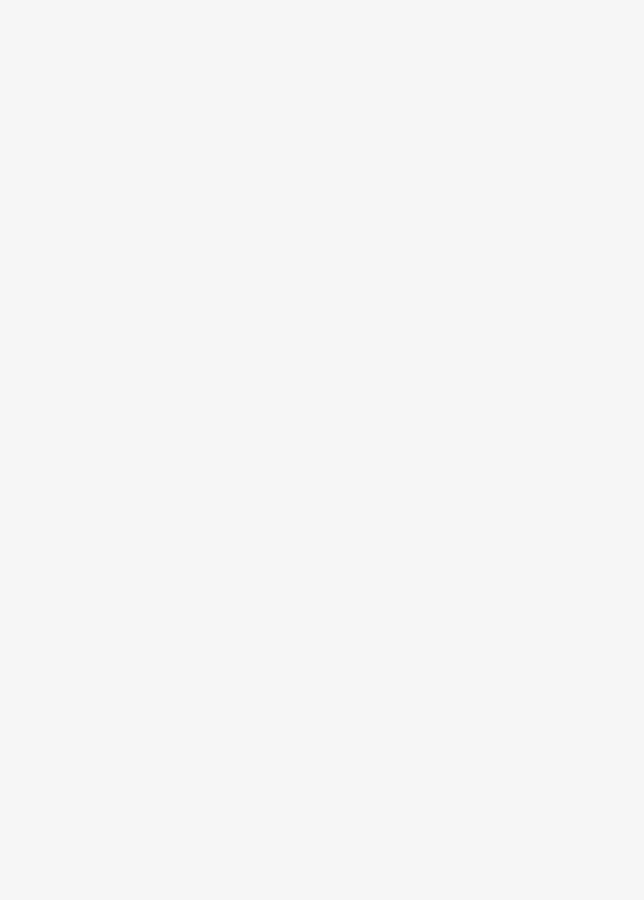
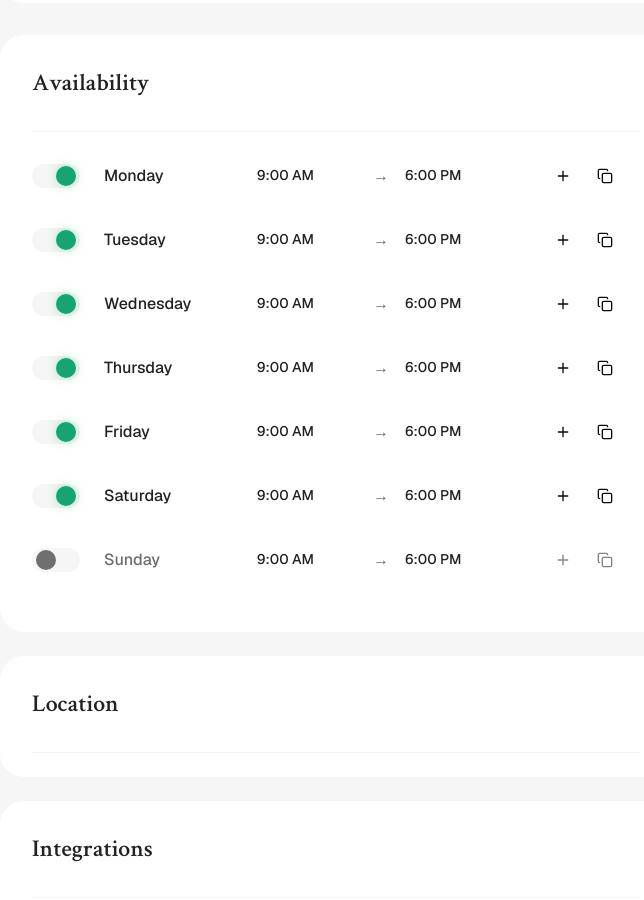
Before and after one commit to tanush-yadav/next-mavy, a Next.js app: page /settings in a window 1280 px wide. Before the commit this address had no page. Shown: the part 840-1740 px from the top of the page, without its empty margins (304-948 px from the left). Before the commit the page ends 800 px from the top, so only its background shows below. Built offline with nearby package versions, Linux system fonts and the light colour scheme; a web font is replaced by a local one.

Commit message:
chore: got it here.

```diff
--- /dev/null
+++ b/app/settings/availability/availability-schedule.tsx
@@ -0,0 +1,232 @@
+'use client'
+
+import { Button } from '@/components/ui/button'
+import {
+  Select,
+  SelectContent,
+  SelectItem,
+  SelectTrigger,
+  SelectValue,
+} from '@/components/ui/select'
+import { Switch } from '@/components/ui/switch'
+import { Copy, Plus } from 'lucide-react'
+import { useState } from 'react'
+
+interface TimeSlot {
+  startTime: string
+  endTime: string
+}
+
+interface DaySchedule {
+  day: string
+  enabled: boolean
+  timeSlots: TimeSlot[]
+}
+
+const INITIAL_SCHEDULE: DaySchedule[] = [
+  {
+    day: 'Monday',
+    enabled: true,
+    timeSlots: [{ startTime: '9:00 AM', endTime: '6:00 PM' }],
+  },
+  {
+    day: 'Tuesday',
+    enabled: true,
+    timeSlots: [{ startTime: '9:00 AM', endTime: '6:00 PM' }],
+  },
+  {
+    day: 'Wednesday',
+    enabled: true,
+    timeSlots: [{ startTime: '9:00 AM', endTime: '6:00 PM' }],
+  },
+  {
+    day: 'Thursday',
+    enabled: true,
+    timeSlots: [{ startTime: '9:00 AM', endTime: '6:00 PM' }],
+  },
+  {
+    day: 'Friday',
+    enabled: true,
+    timeSlots: [{ startTime: '9:00 AM', endTime: '6:00 PM' }],
+  },
+  {
+    day: 'Saturday',
+    enabled: true,
+    timeSlots: [{ startTime: '9:00 AM', endTime: '6:00 PM' }],
+  },
+  {
+    day: 'Sunday',
+    enabled: false,
+    timeSlots: [{ startTime: '9:00 AM', endTime: '6:00 PM' }],
+  },
+]
+
+const TIME_OPTIONS = [
+  '8:00 AM',
+  '9:00 AM',
+  '10:00 AM',
+  '11:00 AM',
+  '12:00 PM',
+  '1:00 PM',
+  '2:00 PM',
+  '3:00 PM',
+  '4:00 PM',
+  '5:00 PM',
+  '6:00 PM',
+]
+
+export function AvailabilitySchedule() {
+  const [schedule, setSchedule] = useState<DaySchedule[]>(INITIAL_SCHEDULE)
+
+  const handleToggleDay = (index: number) => {
+    setSchedule((prev) =>
+      prev.map((day, i) =>
+        i === index ? { ...day, enabled: !day.enabled } : day
+      )
+    )
+  }
+
+  const handleTimeChange = (
+    dayIndex: number,
+    slotIndex: number,
+    type: 'startTime' | 'endTime',
+    value: string
+  ) => {
+    setSchedule((prev) =>
+      prev.map((day, i) =>
+        i === dayIndex
+          ? {
+              ...day,
+              timeSlots: day.timeSlots.map((slot, j) =>
+                j === slotIndex ? { ...slot, [type]: value } : slot
+              ),
+            }
+          : day
+      )
+    )
+  }
+
+  const addTimeSlot = (dayIndex: number) => {
+    setSchedule((prev) =>
+      prev.map((day, i) =>
+        i === dayIndex
+          ? {
+              ...day,
+              timeSlots: [
+                ...day.timeSlots,
+                { startTime: '9:00 AM', endTime: '6:00 PM' },
+              ],
+            }
+          : day
+      )
+    )
+  }
+
+  const copyTimeSlots = (fromDayIndex: number, toDayIndex: number) => {
+    setSchedule((prev) =>
+      prev.map((day, i) =>
+        i === toDayIndex
+          ? {
+              ...day,
+              timeSlots: [...prev[fromDayIndex].timeSlots],
+            }
+          : day
+      )
+    )
+  }
+
+  return (
+    <div className="flex gap-[72px]">
+      <div className="w-[153px] pt-1">
+        {schedule.map((day, dayIndex) => (
+          <div key={day.day} className="mb-8 flex items-center gap-6">
+            <div className="h-6 p-0.5 bg-muted rounded-[44px] flex items-center">
+              <Switch
+                checked={day.enabled}
+                onCheckedChange={() => handleToggleDay(dayIndex)}
+              />
+            </div>
+            <span
+              className={`w-[85px] text-base font-medium leading-loose ${
+                day.enabled ? 'text-foreground/90' : 'text-foreground/60'
+              }`}
+            >
+              {day.day}
+            </span>
+          </div>
+        ))}
+      </div>
+
+      <div className="flex-1">
+        {schedule.map((day, dayIndex) => (
+          <div key={day.day} className="mb-6">
+            {day.timeSlots.map((slot, slotIndex) => (
+              <div key={slotIndex} className="flex items-center gap-4 mb-4">
+                <Select
+                  value={slot.startTime}
+                  onValueChange={(value) =>
+                    handleTimeChange(dayIndex, slotIndex, 'startTime', value)
+                  }
+                  disabled={!day.enabled}
+                >
+                  <SelectTrigger className="w-[100px] h-10 border-black/10">
+                    <SelectValue />
+                  </SelectTrigger>
+                  <SelectContent>
+                    {TIME_OPTIONS.map((time) => (
+                      <SelectItem key={time} value={time}>
+                        {time}
+                      </SelectItem>
+                    ))}
+                  </SelectContent>
+                </Select>
+
+                <span className="text-foreground/60">→</span>
+
+                <Select
+                  value={slot.endTime}
+                  onValueChange={(value) =>
+                    handleTimeChange(dayIndex, slotIndex, 'endTime', value)
+                  }
+                  disabled={!day.enabled}
+                >
+                  <SelectTrigger className="w-[100px] h-10 border-black/10">
+                    <SelectValue />
+                  </SelectTrigger>
+                  <SelectContent>
+                    {TIME_OPTIONS.map((time) => (
+                      <SelectItem key={time} value={time}>
+                        {time}
+                      </SelectItem>
+                    ))}
+                  </SelectContent>
+                </Select>
+
+                <div className="flex items-center gap-6 ml-8">
+                  <Button
+                    variant="ghost"
+                    size="icon"
+                    className="w-5 h-5"
+                    onClick={() => addTimeSlot(dayIndex)}
+                    disabled={!day.enabled}
+                  >
+                    <Plus className="h-4 w-4" />
+                  </Button>
+                  <Button
+                    variant="ghost"
+                    size="icon"
+                    className="w-4 h-4"
+                    onClick={() => copyTimeSlots(dayIndex, (dayIndex + 1) % 7)}
+                    disabled={!day.enabled}
+                  >
+                    <Copy className="h-4 w-4" />
+                  </Button>
+                </div>
+              </div>
+            ))}
+          </div>
+        ))}
+      </div>
+    </div>
+  )
+}
--- a/app/settings/availability/page.tsx
+++ b/app/settings/availability/page.tsx
@@ -1,8 +1,22 @@
-export default function AvailabilityPage() {
+import { AvailabilitySchedule } from './availability-schedule'
+
+const AvailabilityPage = () => {
   return (
-    <div>
-      <h1 className="text-2xl font-medium text-[#101010]">Availability</h1>
-      {/* Add availability content */}
+    <div className="w-full min-h-full bg-background px-6">
+      <div className="max-w-2xl mx-auto">
+        {/* Main Card */}
+        <div className="h-full px-8 py-6 bg-card rounded-3xl flex flex-col gap-6">
+          {/* Header */}
+          <div className="text-foreground/90 text-2xl font-semibold font-crimson leading-loose">
+            Availability
+          </div>
+          {/* Divider */}
+          <div className="h-px bg-muted" />
+          <AvailabilitySchedule />
+        </div>
+      </div>
     </div>
   )
 }
+
+export default AvailabilityPage
--- a/app/settings/integrations/page.tsx
+++ b/app/settings/integrations/page.tsx
@@ -1,8 +1,17 @@
 export default function IntegrationsPage() {
   return (
-    <div>
-      <h1 className="text-2xl font-medium text-[#101010]">Integrations</h1>
-      {/* Add integrations content */}
+    <div className="w-full min-h-full bg-background px-6">
+      <div className="max-w-2xl mx-auto">
+        {/* Main Card */}
+        <div className="h-full px-8 py-6 bg-card rounded-3xl flex flex-col gap-6">
+          {/* Header */}
+          <div className="text-foreground/90 text-2xl font-semibold font-crimson leading-loose">
+            Integrations
+          </div>
+          {/* Divider */}
+          <div className="h-px bg-muted" />
+        </div>
+      </div>
     </div>
   )
 }
--- a/app/settings/layout.tsx
+++ b/app/settings/layout.tsx
@@ -8,10 +8,10 @@ export default function SettingsLayout({
   children: React.ReactNode
 }) {
   return (
-    <div className="min-h-screen bg-background">
+    <div className="max-h-full bg-background">
       <Sidebar />
-      <div className="min-h-screen bg-[#f6f6f6]">
-        <div className="max-w-[1280px] mx-auto p-8">{children}</div>
+      <div className="max-h-full bg-[#f6f6f6]">
+        <div className="max-w-screen mx-auto p-6">{children}</div>
       </div>
     </div>
   )
--- a/app/settings/locations/page.tsx
+++ b/app/settings/locations/page.tsx
@@ -1,8 +1,17 @@
 export default function LocationsPage() {
   return (
-    <div>
-      <h1 className="text-2xl font-medium text-[#101010]">Locations</h1>
-      {/* Add locations content */}
+    <div className="w-full min-h-full bg-background px-6">
+      <div className="max-w-2xl mx-auto">
+        {/* Main Card */}
+        <div className="h-full px-8 py-6 bg-card rounded-3xl flex flex-col gap-6">
+          {/* Header */}
+          <div className="text-foreground/90 text-2xl font-semibold font-crimson leading-loose">
+            Location
+          </div>
+          {/* Divider */}
+          <div className="h-px bg-muted" />
+        </div>
+      </div>
     </div>
   )
 }
--- a/app/settings/page.tsx
+++ b/app/settings/page.tsx
@@ -1,5 +1,15 @@
-import { redirect } from 'next/navigation'
+import Availability from './availability/page'
+import Integrations from './integrations/page'
+import Location from './locations/page'
+import Preferences from './preferences/page'
 
 export default function SettingsPage() {
-  redirect('/settings/preferences')
+  return (
+    <div className="flex flex-col gap-6 overflow-y-auto">
+      <Preferences />
+      <Availability />
+      <Location />
+      <Integrations />
+    </div>
+  )
 }
--- a/app/settings/preferences/page.tsx
+++ b/app/settings/preferences/page.tsx
@@ -10,7 +10,7 @@ import { Switch } from '@/components/ui/switch'
 
 const PreferencesPage = () => {
   return (
-    <div className="w-full min-h-screen bg-background p-6">
+    <div className="w-full min-h-full bg-background px-6 py-2">
       <div className="max-w-2xl mx-auto">
         {/* Main Card */}
         <div className="h-full px-8 py-6 bg-card rounded-3xl flex flex-col gap-6">
@@ -124,7 +124,7 @@ const PreferencesPage = () => {
                 <div className="text-foreground/90 text-base font-medium  leading-tight">
                   Limit
                 </div>
-                <Select defaultValue="2days">
+                <Select defaultValue="Twice">
                   <SelectTrigger className="w-[12%] border-0 bg-transparent p-0 h-auto focus:ring-0">
                     <SelectValue className="text-foreground/90 text-sm font-medium  leading-tight" />
                     <DownArrow className="w-5 h-5" />
@@ -179,5 +179,4 @@ const PreferencesPage = () => {
     </div>
   )
 }
-
 export default PreferencesPage
--- a/components/ui/select.tsx
+++ b/components/ui/select.tsx
@@ -1,10 +1,8 @@
 'use client'
 
+import { cn } from '@/lib/utils'
 import * as SelectPrimitive from '@radix-ui/react-select'
-import { Check, ChevronDown, ChevronUp } from 'lucide-react'
 import * as React from 'react'
-
-import { cn } from '@/lib/utils'
 
 const Select = SelectPrimitive.Root
 
@@ -19,7 +17,7 @@ const SelectTrigger = React.forwardRef<
   <SelectPrimitive.Trigger
     ref={ref}
     className={cn(
-      'flex items-center justify-between text-sm opacity-90 text-[#101010] font-medium leading-tight',
+      'flex items-center justify-between text-sm opacity-90 text-foreground font-medium leading-tight gap-1',
       className
     )}
     {...props}
@@ -29,41 +27,6 @@ const SelectTrigger = React.forwardRef<
 ))
 SelectTrigger.displayName = SelectPrimitive.Trigger.displayName
 
-const SelectScrollUpButton = React.forwardRef<
-  React.ElementRef<typeof SelectPrimitive.ScrollUpButton>,
-  React.ComponentPropsWithoutRef<typeof SelectPrimitive.ScrollUpButton>
->(({ className, ...props }, ref) => (
-  <SelectPrimitive.ScrollUpButton
-    ref={ref}
-    className={cn(
-      'flex cursor-default items-center justify-center py-1',
-      className
-    )}
-    {...props}
-  >
-    <ChevronUp className="h-4 w-4" />
-  </SelectPrimitive.ScrollUpButton>
-))
-SelectScrollUpButton.displayName = SelectPrimitive.ScrollUpButton.displayName
-
-const SelectScrollDownButton = React.forwardRef<
-  React.ElementRef<typeof SelectPrimitive.ScrollDownButton>,
-  React.ComponentPropsWithoutRef<typeof SelectPrimitive.ScrollDownButton>
->(({ className, ...props }, ref) => (
-  <SelectPrimitive.ScrollDownButton
-    ref={ref}
-    className={cn(
-      'flex cursor-default items-center justify-center py-1',
-      className
-    )}
-    {...props}
-  >
-    <ChevronDown className="h-4 w-4" />
-  </SelectPrimitive.ScrollDownButton>
-))
-SelectScrollDownButton.displayName =
-  SelectPrimitive.ScrollDownButton.displayName
-
 const SelectContent = React.forwardRef<
   React.ElementRef<typeof SelectPrimitive.Content>,
   React.ComponentPropsWithoutRef<typeof SelectPrimitive.Content>
@@ -72,29 +35,19 @@ const SelectContent = React.forwardRef<
     <SelectPrimitive.Content
       ref={ref}
       className={cn(
-        'relative z-50 min-w-[8rem] overflow-hidden rounded-xl border bg-white text-[#101010] shadow-md',
+        'relative z-50 w-[127px] overflow-hidden bg-muted rounded-xl shadow-[0px_4px_20px_0px_rgba(0,0,0,0.10)] px-[11px] py-[13px]',
         className
       )}
       position={position}
       {...props}
     >
-      {children}
+      <SelectPrimitive.Viewport className="flex flex-col gap-0.5">
+        {children}
+      </SelectPrimitive.Viewport>
     </SelectPrimitive.Content>
   </SelectPrimitive.Portal>
 ))
 SelectContent.displayName = SelectPrimitive.Content.displayName
-
-const SelectLabel = React.forwardRef<
-  React.ElementRef<typeof SelectPrimitive.Label>,
-  React.ComponentPropsWithoutRef<typeof SelectPrimitive.Label>
->(({ className, ...props }, ref) => (
-  <SelectPrimitive.Label
-    ref={ref}
-    className={cn('py-1.5 pl-8 pr-2 text-sm font-semibold', className)}
-    {...props}
-  />
-))
-SelectLabel.displayName = SelectPrimitive.Label.displayName
 
 const SelectItem = React.forwardRef<
   React.ElementRef<typeof SelectPrimitive.Item>,
@@ -103,43 +56,21 @@ const SelectItem = React.forwardRef<
   <SelectPrimitive.Item
     ref={ref}
     className={cn(
-      'relative flex w-full cursor-default select-none items-center rounded-sm py-1.5 pl-8 pr-2 text-sm outline-none focus:bg-accent focus:text-accent-foreground data-[disabled]:pointer-events-none data-[disabled]:opacity-50',
+      'relative flex w-full p-2 rounded-lg justify-center items-center cursor-default select-none text-sm font-medium text-foreground/90 outline-none data-[highlighted]:bg-primary-blue-light data-[highlighted]:text-primary-blue data-[highlighted]:font-semibold data-[state=checked]:bg-primary-blue-light data-[state=checked]:text-primary-blue data-[state=checked]:font-semibold',
       className
     )}
     {...props}
   >
-    <span className="absolute left-2 flex h-3.5 w-3.5 items-center justify-center">
-      <SelectPrimitive.ItemIndicator>
-        <Check className="h-4 w-4" />
-      </SelectPrimitive.ItemIndicator>
-    </span>
-
     <SelectPrimitive.ItemText>{children}</SelectPrimitive.ItemText>
   </SelectPrimitive.Item>
 ))
 SelectItem.displayName = SelectPrimitive.Item.displayName
-
-const SelectSeparator = React.forwardRef<
-  React.ElementRef<typeof SelectPrimitive.Separator>,
-  React.ComponentPropsWithoutRef<typeof SelectPrimitive.Separator>
->(({ className, ...props }, ref) => (
-  <SelectPrimitive.Separator
-    ref={ref}
-    className={cn('-mx-1 my-1 h-px bg-muted', className)}
-    {...props}
-  />
-))
-SelectSeparator.displayName = SelectPrimitive.Separator.displayName
 
 export {
   Select,
   SelectContent,
   SelectGroup,
   SelectItem,
-  SelectLabel,
-  SelectScrollDownButton,
-  SelectScrollUpButton,
-  SelectSeparator,
   SelectTrigger,
   SelectValue,
 }
--- a/components/ui/switch.tsx
+++ b/components/ui/switch.tsx
@@ -19,7 +19,9 @@ const Switch = React.forwardRef<
   >
     <SwitchPrimitives.Thumb
       className={cn(
-        'pointer-events-none block h-5 w-5 rounded-full shadow-[0px_0px_10.199999809265137px_0px_rgba(27,193,108,0.37)] transition-transform data-[state=checked]:translate-x-5 data-[state=unchecked]:translate-x-0 data-[state=checked]:bg-[#16a570] data-[state=unchecked]:bg-gray-300'
+        'pointer-events-none block h-5 w-5 rounded-full transition-transform data-[state=checked]:translate-x-5 data-[state=unchecked]:translate-x-0',
+        'data-[state=checked]:bg-[#16a570] data-[state=checked]:shadow-[0px_0px_10.199999809265137px_0px_rgba(27,193,108,0.37)]',
+        'data-[state=unchecked]:bg-[#6f6f6f] data-[state=unchecked]:shadow-none'
       )}
     />
   </SwitchPrimitives.Root>
```
Also changed, not shown: 1 other file (tests, documents, lock files or other folders).
